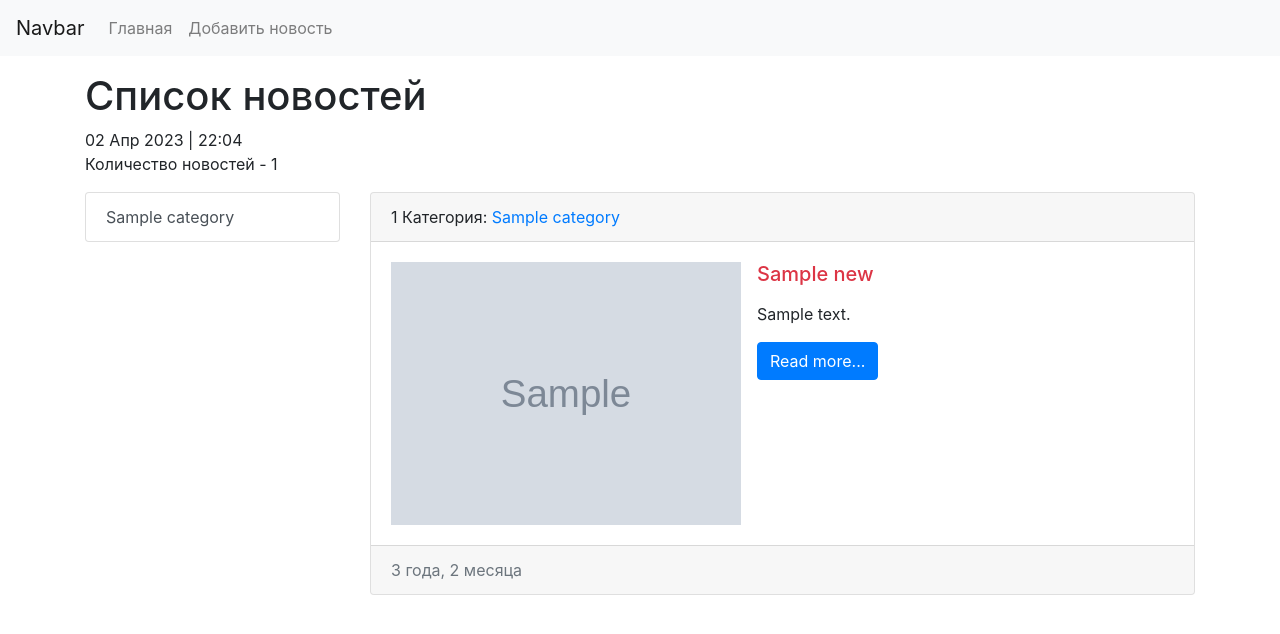
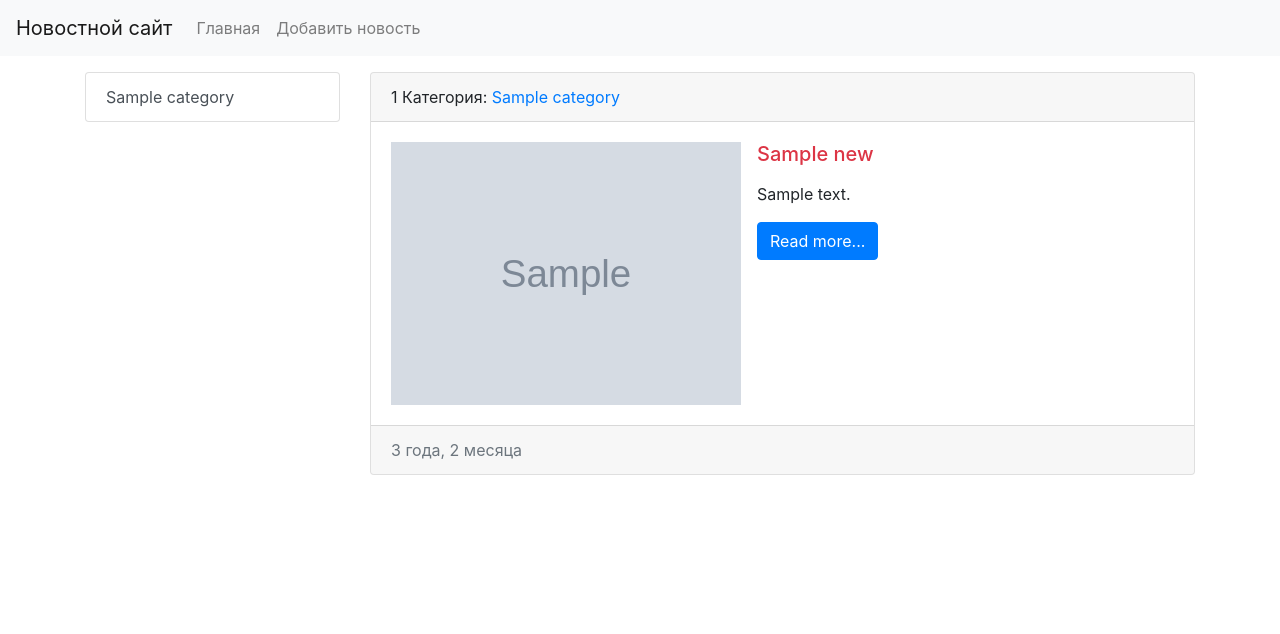
Before and after one commit to ZhanatUturova/testsite, a Django app: page / in a window 1280 px wide. Shown: the top 634 px of the page. Run offline with Django 3.2, Linux system fonts and the light colour scheme; tables that the repository leaves empty hold one stand-in row (values such as "Sample post").

Commit message:
Create base.html. Change templates onto extends base.html

```diff
--- a/mysite/mysite/settings.py
+++ b/mysite/mysite/settings.py
@@ -55,7 +55,7 @@ ROOT_URLCONF = 'mysite.urls'
 TEMPLATES = [
     {
         'BACKEND': 'django.template.backends.django.DjangoTemplates',
-        'DIRS': [],
+        'DIRS': [os.path.join(BASE_DIR, 'templates')],
         'APP_DIRS': True,
         'OPTIONS': {
             'context_processors': [
--- a/mysite/news/templates/news/index.html
+++ b/mysite/news/templates/news/index.html
@@ -1,34 +1,10 @@
-<!doctype html>
-<html lang="en">
-  <head>
-    <meta charset="utf-8">
-    <meta name="viewport" content="width=device-width, initial-scale=1, shrink-to-fit=no">
-    <link rel="stylesheet" href="https://cdn.jsdelivr.net/npm/bootstrap@4.6.2/dist/css/bootstrap.min.css" integrity="sha384-xOolHFLEh07PJGoPkLv1IbcEPTNtaed2xpHsD9ESMhqIYd0nLMwNLD69Npy4HI+N" crossorigin="anonymous">
+{% extends 'base.html' %}
 
-    <title>{{ title }}</title>
-  </head>
-  <body>
-  <nav class="navbar navbar-expand-lg navbar-light bg-light">
-    <a class="navbar-brand" href="{% url 'home' %}">Navbar</a>
-    <button class="navbar-toggler" type="button" data-toggle="collapse" data-target="#navbarSupportedContent" aria-controls="navbarSupportedContent" aria-expanded="false" aria-label="Toggle navigation">
-      <span class="navbar-toggler-icon"></span>
-    </button>
+{% block title %}
+    {{ title }} | {{ block.super }}
+{% endblock %}
 
-    <div class="collapse navbar-collapse" id="navbarSupportedContent">
-      <ul class="navbar-nav mr-auto">
-
-        <li class="nav-item"><a class="nav-link" href="{% url 'home' %}">Главная</a></li>
-        <li class="nav-item"><a class="nav-link" href="{% url 'home' %}">Добавить новость</a></li>
-
-      </ul>
-    </div>
-  </nav>
-
-  <div class="container mt-3">
-    <h1>{{ title }}</h1>
-    {% now "d M Y | H:m" %}
-    <p>Количество новостей - {{ news.count }}</p>
-    <div class="row">
+{% block sidebar %}
 <div class="col-md-3">
     <div class="list-group">
         {% for item in categories %}
@@ -36,6 +12,9 @@
         {% endfor %}
     </div>
 </div>
+{% endblock %}
+
+{% block content %}
 <div class="col-md-9">
     {% for item in news reversed %}
     <div class="card mb-3">
@@ -66,14 +45,4 @@
       Oops...
     {% endfor %}
   </div>
-    </div>
-  </div>
-
-    <script src="https://cdn.jsdelivr.net/npm/jquery@3.5.1/dist/jquery.slim.min.js" integrity="sha384-DfXdz2htPH0lsSSs5nCTpuj/zy4C+OGpamoFVy38MVBnE+IbbVYUew+OrCXaRkfj" crossorigin="anonymous"></script>
-    <script src="https://cdn.jsdelivr.net/npm/bootstrap@4.6.2/dist/js/bootstrap.bundle.min.js" integrity="sha384-Fy6S3B9q64WdZWQUiU+q4/2Lc9npb8tCaSX9FK7E8HnRr0Jz8D6OP9dO5Vg3Q9ct" crossorigin="anonymous"></script>
-
-    <script src="https://cdn.jsdelivr.net/npm/jquery@3.5.1/dist/jquery.slim.min.js" integrity="sha384-DfXdz2htPH0lsSSs5nCTpuj/zy4C+OGpamoFVy38MVBnE+IbbVYUew+OrCXaRkfj" crossorigin="anonymous"></script>
-    <script src="https://cdn.jsdelivr.net/npm/popper.js@1.16.1/dist/umd/popper.min.js" integrity="sha384-9/reFTGAW83EW2RDu2S0VKaIzap3H66lZH81PoYlFhbGU+6BZp6G7niu735Sk7lN" crossorigin="anonymous"></script>
-    <script src="https://cdn.jsdelivr.net/npm/bootstrap@4.6.2/dist/js/bootstrap.min.js" integrity="sha384-+sLIOodYLS7CIrQpBjl+C7nPvqq+FbNUBDunl/OZv93DB7Ln/533i8e/mZXLi/P+" crossorigin="anonymous"></script>
-  </body>
-</html>
+{% endblock %}
--- /dev/null
+++ b/mysite/templates/base.html
@@ -0,0 +1,25 @@
+<!doctype html>
+<html lang="en">
+  <head>
+    <meta charset="utf-8">
+    <meta name="viewport" content="width=device-width, initial-scale=1, shrink-to-fit=no">
+    <link rel="stylesheet" href="https://cdn.jsdelivr.net/npm/bootstrap@4.6.2/dist/css/bootstrap.min.css" integrity="sha384-xOolHFLEh07PJGoPkLv1IbcEPTNtaed2xpHsD9ESMhqIYd0nLMwNLD69Npy4HI+N" crossorigin="anonymous">
+
+    <title>{% block title %}Новости со всего мира{% endblock %}</title>
+  </head>
+  <body>
+  {% include 'inc/_nav.html' %}
+  <div class="container mt-3">
+    <div class="row">
+      {% block sidebar %}SIDEBAR{% endblock %}
+      {% block content %}CONTENT{% endblock %}
+    </div>
+  </div>
+    <script src="https://cdn.jsdelivr.net/npm/jquery@3.5.1/dist/jquery.slim.min.js" integrity="sha384-DfXdz2htPH0lsSSs5nCTpuj/zy4C+OGpamoFVy38MVBnE+IbbVYUew+OrCXaRkfj" crossorigin="anonymous"></script>
+    <script src="https://cdn.jsdelivr.net/npm/bootstrap@4.6.2/dist/js/bootstrap.bundle.min.js" integrity="sha384-Fy6S3B9q64WdZWQUiU+q4/2Lc9npb8tCaSX9FK7E8HnRr0Jz8D6OP9dO5Vg3Q9ct" crossorigin="anonymous"></script>
+
+    <script src="https://cdn.jsdelivr.net/npm/jquery@3.5.1/dist/jquery.slim.min.js" integrity="sha384-DfXdz2htPH0lsSSs5nCTpuj/zy4C+OGpamoFVy38MVBnE+IbbVYUew+OrCXaRkfj" crossorigin="anonymous"></script>
+    <script src="https://cdn.jsdelivr.net/npm/popper.js@1.16.1/dist/umd/popper.min.js" integrity="sha384-9/reFTGAW83EW2RDu2S0VKaIzap3H66lZH81PoYlFhbGU+6BZp6G7niu735Sk7lN" crossorigin="anonymous"></script>
+    <script src="https://cdn.jsdelivr.net/npm/bootstrap@4.6.2/dist/js/bootstrap.min.js" integrity="sha384-+sLIOodYLS7CIrQpBjl+C7nPvqq+FbNUBDunl/OZv93DB7Ln/533i8e/mZXLi/P+" crossorigin="anonymous"></script>
+  </body>
+</html>
--- /dev/null
+++ b/mysite/templates/inc/_nav.html
@@ -0,0 +1,12 @@
+  <nav class="navbar navbar-expand-lg navbar-light bg-light">
+    <a class="navbar-brand" href="{% url 'home' %}">Новостной сайт</a>
+    <button class="navbar-toggler" type="button" data-toggle="collapse" data-target="#navbarSupportedContent" aria-controls="navbarSupportedContent" aria-expanded="false" aria-label="Toggle navigation">
+      <span class="navbar-toggler-icon"></span>
+    </button>
+    <div class="collapse navbar-collapse" id="navbarSupportedContent">
+      <ul class="navbar-nav mr-auto">
+        <li class="nav-item"><a class="nav-link" href="{% url 'home' %}">Главная</a></li>
+        <li class="nav-item"><a class="nav-link" href="{% url 'home' %}">Добавить новость</a></li>
+      </ul>
+    </div>
+  </nav>
```
Also changed, not shown: mysite/news/templates/news/category.html (+9 -39 lines), mysite/news/urls.py (line endings or trailing spaces). Lines whose indentation alone changed are shown as unchanged.
